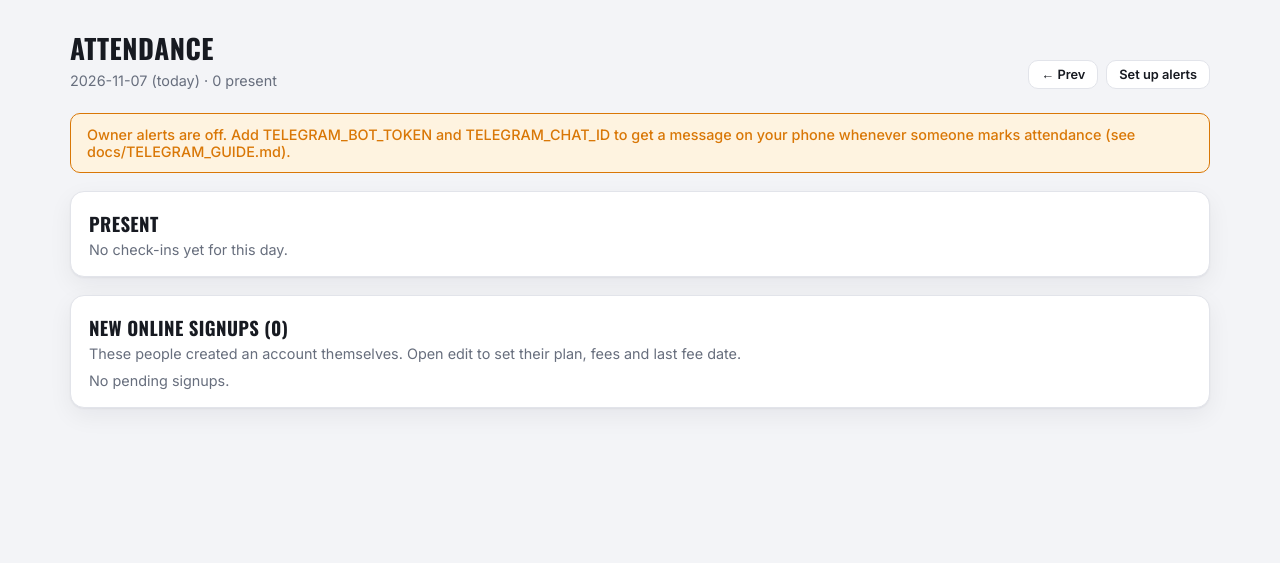
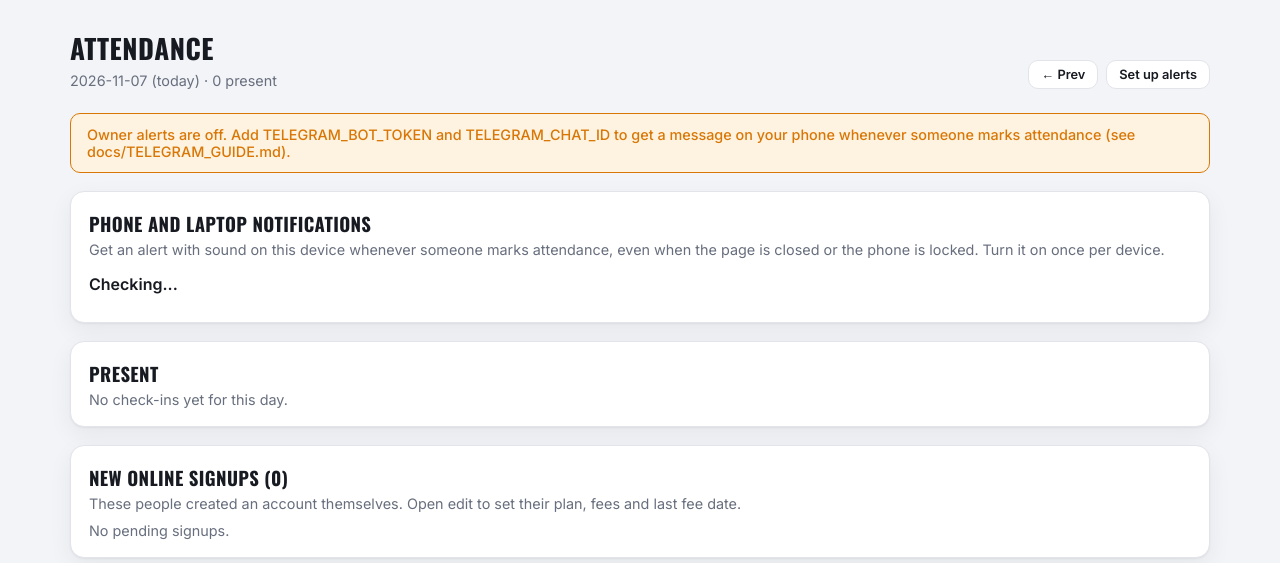
Before and after one commit to prakharsharma123/mahadevfitnessclubfullstack, a Flask app: page /admin/attendance in a window 1280 px wide; the page is wider, and only the part inside the window is pictured. Shown: the part 65-628 px from the top of that part. Run offline with Flask 3, Linux system fonts and the light colour scheme; the visitor is signed in with stand-in values (Sample User, id 1); data that the repository does not hold is empty; some libraries are stand-ins or nearby versions.

Commit message:
Implement push notifications for attendance alerts
Added functionality for device notifications and test alerts.

```diff
--- a/templates/admin_attendance.html
+++ b/templates/admin_attendance.html
@@ -16,6 +16,15 @@
 {% if not telegram_ready %}
 <div class="flash flash-warning">Owner alerts are off. Add TELEGRAM_BOT_TOKEN and TELEGRAM_CHAT_ID to get a message on your phone whenever someone marks attendance (see docs/TELEGRAM_GUIDE.md).</div>
 {% endif %}
+
+<div class="panel" id="pushBox">
+  <h3>Phone and laptop notifications</h3>
+  <p class="muted" style="margin-bottom:10px">Get an alert with sound on this device whenever someone marks attendance, even when the page is closed or the phone is locked. Turn it on once per device.</p>
+  <p id="pushState" style="font-weight:600;margin-bottom:10px">Checking...</p>
+  <button id="pushEnable" class="btn btn-primary btn-sm" style="display:none">Enable notifications</button>
+  <button id="pushTest" class="btn btn-outline btn-sm" style="display:none">Send test notification</button>
+  <button id="pushDisable" class="btn btn-outline btn-sm" style="display:none">Turn off on this device</button>
+</div>
 
 <div class="panel">
   <h3>Present</h3>
@@ -39,3 +48,4 @@
   {% else %}<p class="muted">No pending signups.</p>{% endif %}
 </div>
 {% endblock %}
+{% block scripts %}<script src="{{ url_for('static', filename='push.js') }}"></script>{% endblock %}
```
